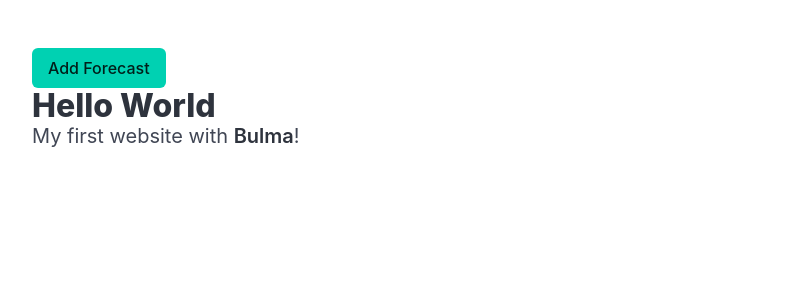
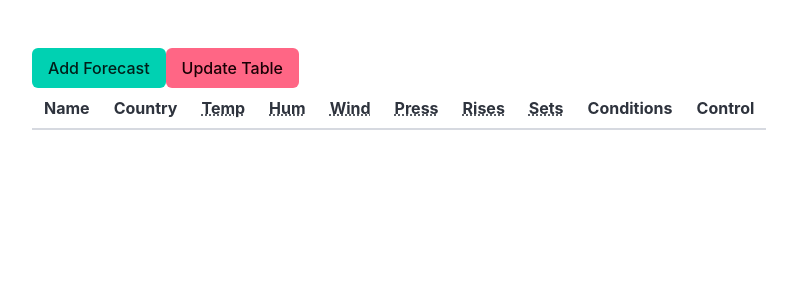
Before and after one commit to Sauliusm1/weather-app, a Vue app: page / in a window 1280 px wide. Shown: the top 300 px of the page, without its empty margins (32-829 px from the left). Built offline with nearby package versions, Linux system fonts and the light colour scheme; the HTML template or start-up script is replaced by a standard one.

Commit message:
Added main forecast table

```diff
--- a/src/components/Main.vue
+++ b/src/components/Main.vue
@@ -1,25 +1,39 @@
 <script setup lang="ts">
-import axios from 'axios'
 import {ref, onMounted } from 'vue';
 import SearchModal from './SearchModal.vue';
+import WeatherTableRow from './Rows/WeatherTableRow.vue';
 const cityName = 'kaunas'
+var locations = ref([['','']])
+var updateCount = ref(0)
 var isSearchModalVisable = ref(false)
+onMounted(() => {
+  console.log(updateCount.value)
+    if(updateCount.value===0){
+      console.log("Updated on mount")
+      updateTable()
+    }
+})
 function showSearchModal(){
   isSearchModalVisable.value = true
 }
 function closeSearchModal(){
   isSearchModalVisable.value = false
 }
-function updateData(){
-axios({
-  method: 'get',
-  url: `https://api.openweathermap.org/geo/1.0/direct?q=${cityName}&limit=1&appid=${import.meta.env.VITE_API_KEY}`,
-  responseType: 'json'
-})
-  .then(function (response) {
-    console.log(response.data)
-  });
+function updateTable(){
+  let storage: string | null
+  let storedLocations: string
+  storage = localStorage.getItem("SavedForecasts")
+  if(typeof storage === 'string'){
+    storedLocations = storage
+    console.log(locations)
+    locations.value = [['','']]
+    locations.value = JSON.parse(storedLocations)
+    console.log(JSON.parse(storedLocations))
+    console.log(locations)
+    updateCount.value++
+  }
 }
+
 </script>
 
 <template>
@@ -32,18 +46,40 @@ axios({
   <body>
   <section class="section">
     <div class="container">
-      <div><button class="button is-primary" @click="showSearchModal">Add Forecast</button></div>
-      <h1 class="title">
-        Hello World
-      </h1>
-      <p class="subtitle">
-        My first website with <strong>Bulma</strong>!
-      </p>
+      <div class="is-grouped">
+        <button class="button is-primary" @click="showSearchModal">Add Forecast</button>
+        <button class="button is-danger" @click="updateTable">Update Table</button>
+      </div>
+
+      <table class="table ">
+        <thead>
+            <tr>
+                <th>Name</th>
+                <th>Country</th>
+                <th><abbr title="Temperature">Temp</abbr></th>
+                <th><abbr title="Humidty">Hum</abbr></th>
+                <th><abbr title="Wind speed">Wind</abbr></th>
+                <th><abbr title="Pressure">Press</abbr></th>
+                <th><abbr title="Sunrise">Rises</abbr></th>
+                <th><abbr title="Sunset">Sets</abbr></th>
+                <th>Conditions</th>
+                <th>Control</th>
+            </tr>
+        </thead>
+        <tbody>
+          <WeatherTableRow  v-for="(location) in locations"
+          :location="location"
+          :updateCount="updateCount">
+          </WeatherTableRow>
+        </tbody>
+      </table>
     </div>
   </section>
   </body>
   <SearchModal
       v-show="isSearchModalVisable"
       @close="closeSearchModal"
+      @updated="updateTable"
     />
+
 </template>
--- a/src/components/Rows/SearchTableRow.vue
+++ b/src/components/Rows/SearchTableRow.vue
@@ -1,9 +1,10 @@
 <script setup lang="ts">
 const props = defineProps(['result'])
+const emit = defineEmits(['updated'])
 function addToStorage(){
     let forecasts: string
-    let storage : string | null
-    let locations :[string[]]
+    let storage: string | null
+    let locations: [string[]]
     let location: string[] = ['','']
     location[0] = props.result.lat
     location[1] = props.result.lon
@@ -17,6 +18,7 @@ function addToStorage(){
     else{
         localStorage.setItem("SavedForecasts",JSON.stringify([location]))
     }
+    emit('updated')
 
 }
 </script>
--- /dev/null
+++ b/src/components/Rows/WeatherTableRow.vue
@@ -0,0 +1,47 @@
+<script setup lang="ts">
+import axios from 'axios';
+import { computed, ref } from 'vue';
+
+const props = defineProps(['location', 'updateCount'])
+var updateCount = ref(0)
+var result = ref({  name: '',
+                    sys:{country:'', 'sunrise':'', 'sunset':''},
+                    main:{temp:'', humidity:'', pressure:''},
+                    wind:{speed:''},
+                    weather:[{icon:''}]
+                })
+var update = computed(()=>{
+    if(props.updateCount > updateCount.value){
+        updateData(props.location)
+        updateCount.value = props.updateCount
+    }
+    return 'result'
+})
+
+function updateData(location: string[]){
+    axios({
+  method: 'get',
+  url: `https://api.openweathermap.org/data/2.5/weather?lat=${location[0]}&lon=${location[1]}&appid=${import.meta.env.VITE_API_KEY}&units=metric`,
+  responseType: 'json'
+})
+  .then(function (response) {
+    result.value = response.data
+  });
+}
+</script>
+<template>
+<tr class="control" v-if="result.name">
+    <td>{{ result.name }}</td>
+    <td>{{ result.sys.country }}</td>
+    <td>{{ result.main.temp }}</td>
+    <td>{{ result.main.humidity }}</td>
+    <td>{{ result.wind.speed }}</td>
+    <td>{{ result.main.pressure }}</td>
+    <td>{{ result.sys.sunrise }}</td>
+    <td>{{ result.sys.sunset }}</td>
+    <td>{{ result.weather[0].icon }}</td>
+    <!-- <td><button class="button is-success" @click.prevent="addToStorage()">Add location</button></td> -->
+</tr>
+<!-- Should never be true, needed to activate the computed function -->
+<div v-if="update!=='result'"></div>
+</template>
--- a/src/components/SearchModal.vue
+++ b/src/components/SearchModal.vue
@@ -3,7 +3,7 @@ import { ref } from 'vue';
 import axios from 'axios';
 import SearchTableRow from './Rows/SearchTableRow.vue';
 
-const emit = defineEmits(['close']);
+const emit = defineEmits(['close', 'updated']);
 var formData = ref({  text: '',
 selection: ''})
 var searchMode = ref('Name')
@@ -76,7 +76,9 @@ else{
 console.log(formData);
 
 }
-
+function storageUpdated(){
+    emit('updated')
+}
 </script>
 
 <template>
@@ -380,6 +382,7 @@ console.log(formData);
     <tbody>
         <SearchTableRow v-for="(result) in results"
         :result="result"
+        @updated="storageUpdated"
         ></SearchTableRow>
     </tbody>
 </table>
```
